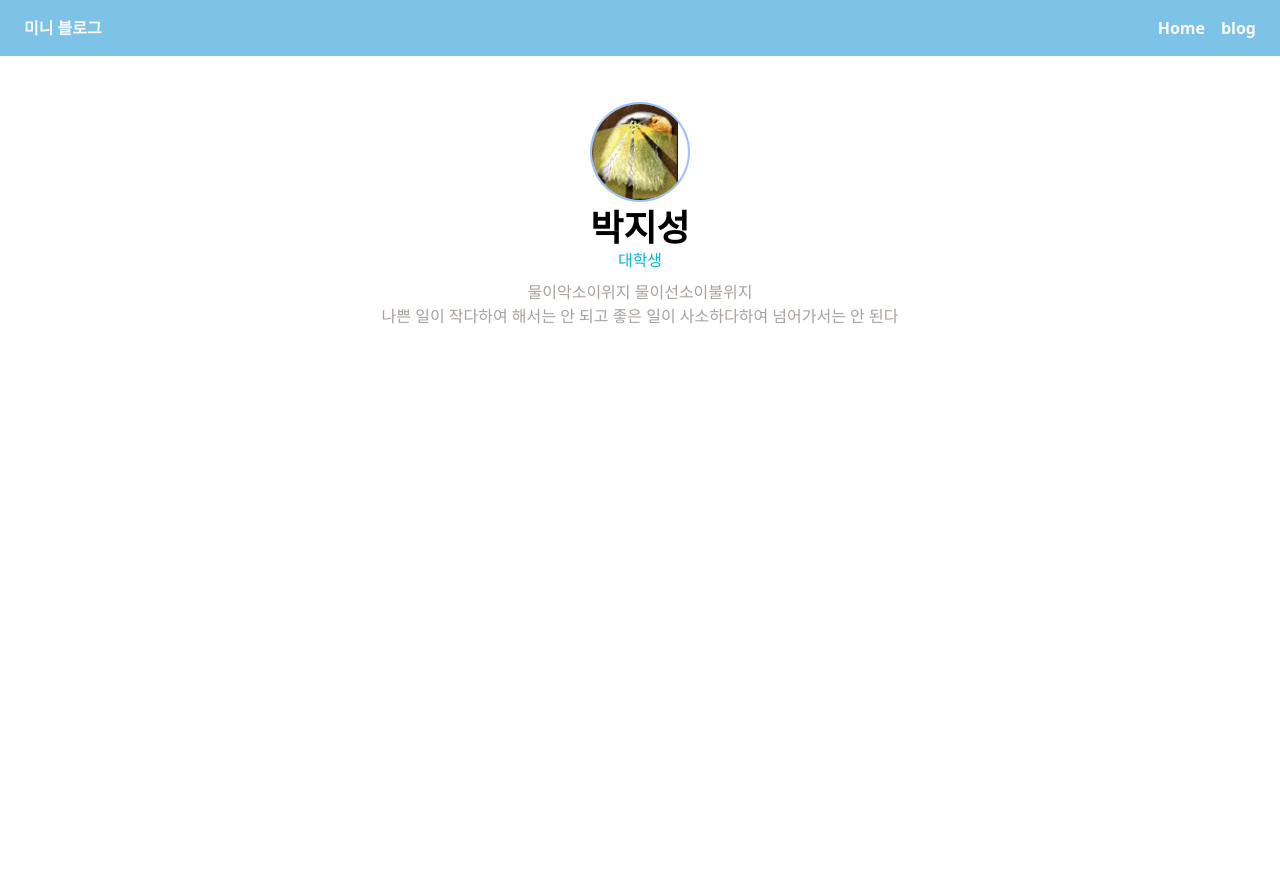
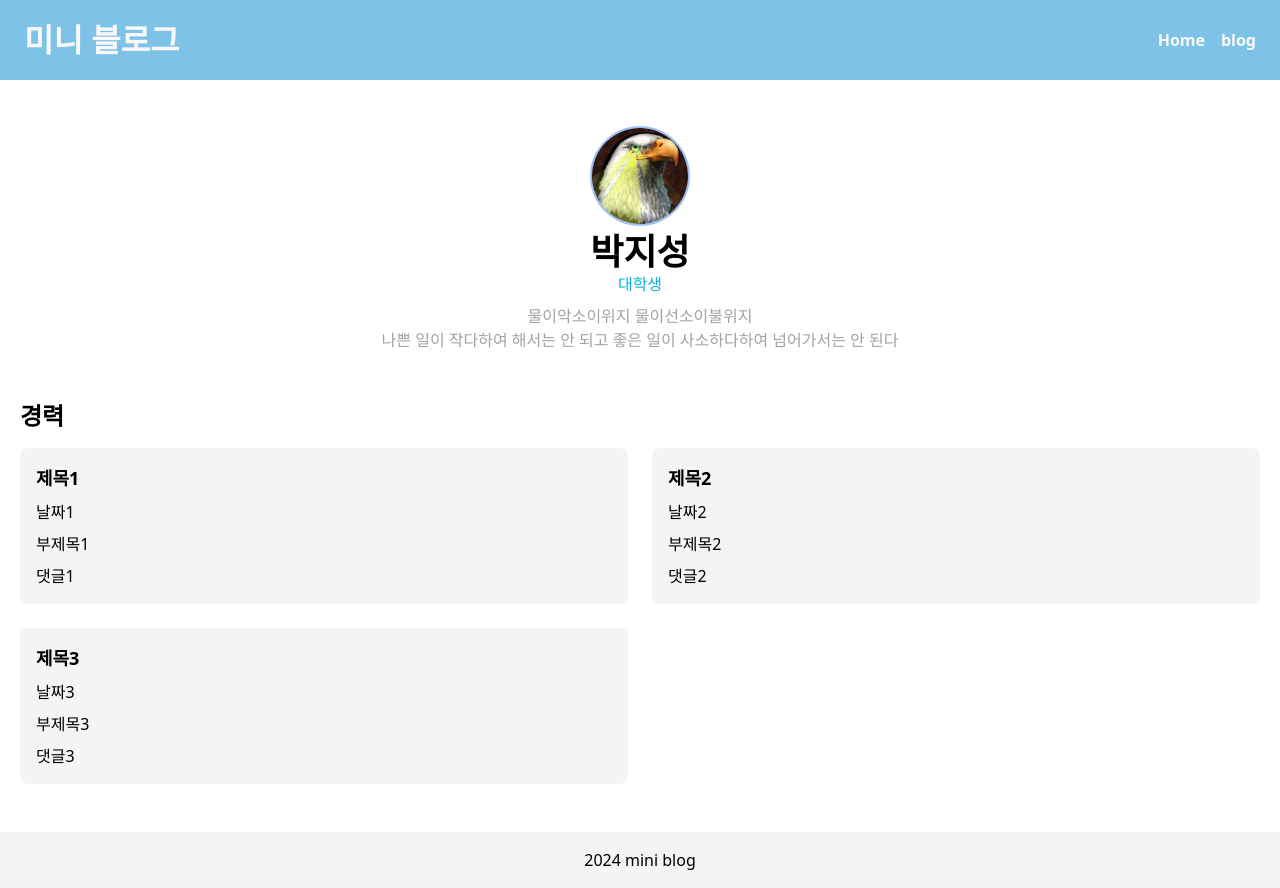
Before and after one commit to EterSide/mini-blog, a React (Create React App) app: page / in a window 1280 px wide. Before the commit the page ends 800 px from the top, so only its background shows below. Built offline with nearby package versions, Linux system fonts and the light colour scheme.

Commit message:
feat : Add 홈화면, footer

```diff
--- a/src/App.js
+++ b/src/App.js
@@ -8,6 +8,7 @@ import { Route, Routes } from 'react-router-dom';
 import Home from './home/home';
 import Post from './post/post';
 import Header from './layout/header';
+import Footer from './layout/footer';
 
 function App() {
   return (
@@ -20,6 +21,7 @@ function App() {
             <Route path='/blog' element = {<Post />} />
           </Routes>
         </main>
+        <Footer/>
       </div>
     </div>
   );
--- /dev/null
+++ b/src/home/career.js
@@ -0,0 +1,13 @@
+import React from "react";
+
+export default function Career({title, subTitle, date, comment}) {
+    return (
+        <div className="bg-muted p-4 rounded-lg">
+            <h3 className="text-lg font-semibold mb-2"> {title} </h3>
+            <p className="text-muted"> {date} </p>
+            <p className="mt-2 text-muted"> {subTitle} </p>
+            <p className="mt-2 text-muted"> {comment} </p>
+        </div>
+    );
+
+}
--- a/src/home/home.js
+++ b/src/home/home.js
@@ -1,14 +1,21 @@
 import React from "react";
-import human from "../image/human.png";
-import eagle from "../image/eagle.webp";
+import eagle from "../image/eagle.jpg";
+import Career from "./career";
 
 export default function Home(){
+
+    const careerList = [
+        { title : "제목1", subTitle : "부제목1", date : "날짜1", comment : "댓글1"},
+        { title : "제목2", subTitle : "부제목2", date : "날짜2", comment : "댓글2"},
+        { title : "제목3", subTitle : "부제목3", date : "날짜3", comment : "댓글3"}
+    ]
+
     return (
         <div className="w-full max-w-3-xl mx-auto py-12 px4 sm:px-5 lg:px8">
             <div className="flex flex-col items-center space-y-6">
                 <div className="flex flex-col items-center space-y-2">
                     <span className="flex overflow-hidden rounded-full w-24 h-24 ring-2 ring-primary">
-                        <img alt="User Profile" src={eagle} />
+                        <img alt="User Profile" src={eagle}/>
                     </span>
                     <div className="text-center">
                         <h1 className="text-4xl font-bold"> 박지성 </h1>
@@ -24,6 +31,21 @@ export default function Home(){
                     </div>
                 </div>
             </div>
+            <div className="mt-12 space-y-16">
+                <div>
+                    <h2 className="text-2xl font-bold mb-4"> 경력 </h2>
+                    <div className="grid grid-cols-1 sm:grid-cols-2 gap-6">
+                        {careerList.map((option) => (
+                            <Career
+                                title={option.title}
+                                subTitle={option.subTitle}
+                                date={option.date}
+                                comment={option.comment}
+                            />
+                        ))}
+                    </div>
+                </div>
+            </div>
         </div>
     );
 }
--- a/src/index.css
+++ b/src/index.css
@@ -3,12 +3,12 @@
 @tailwind utilities;
 
 .body{
-  min-height : 100vh;
+  min-height : 1200px !impotent;
 }
 
 .title{
   font-weight : 700;
-  font-size : 2ren;
+  font-size : 2rem;
   color : #fbf8f9;
 }
 
@@ -18,3 +18,13 @@
 .header-color {
   background-color : #7CC3E7;
 }
+.bg-muted {
+  background-color : #f4f4f5;
+}
+.textmuted {
+  background-color : #6e6e77;
+}
+.bg-footer {
+  background-color:#f4f4f5;
+  coloer : #6e6e77;
+}
--- /dev/null
+++ b/src/layout/footer.js
@@ -0,0 +1,11 @@
+import React from "react";
+
+export default function Footer() {
+    return(
+        <footer className="bg-footer text-muted py-4 px-6">
+            <div className="container mx-auto text-center">
+                2024 mini blog
+            </div>
+        </footer>
+    )
+}
```
Also changed, not shown: src/image/eagle.jpg (added).
